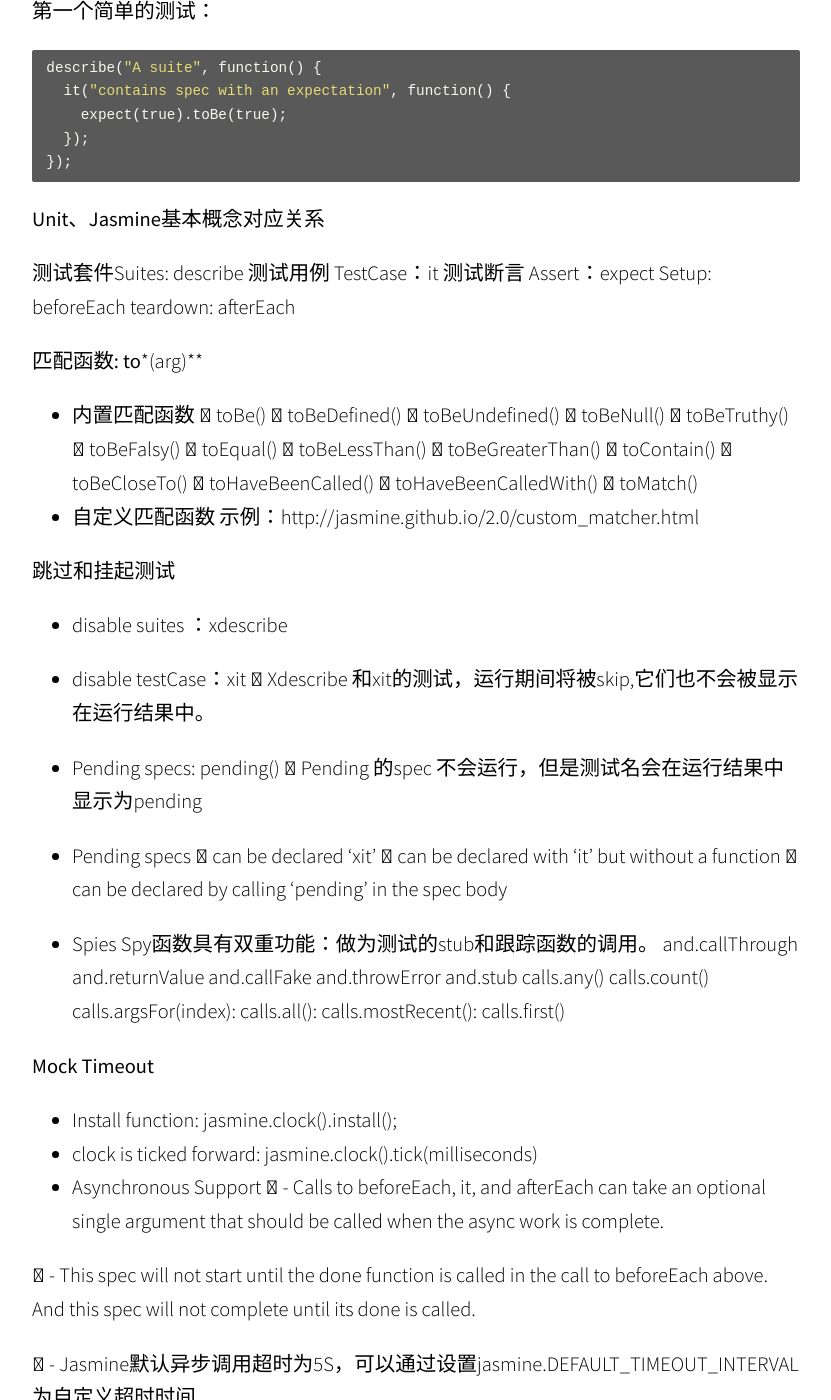
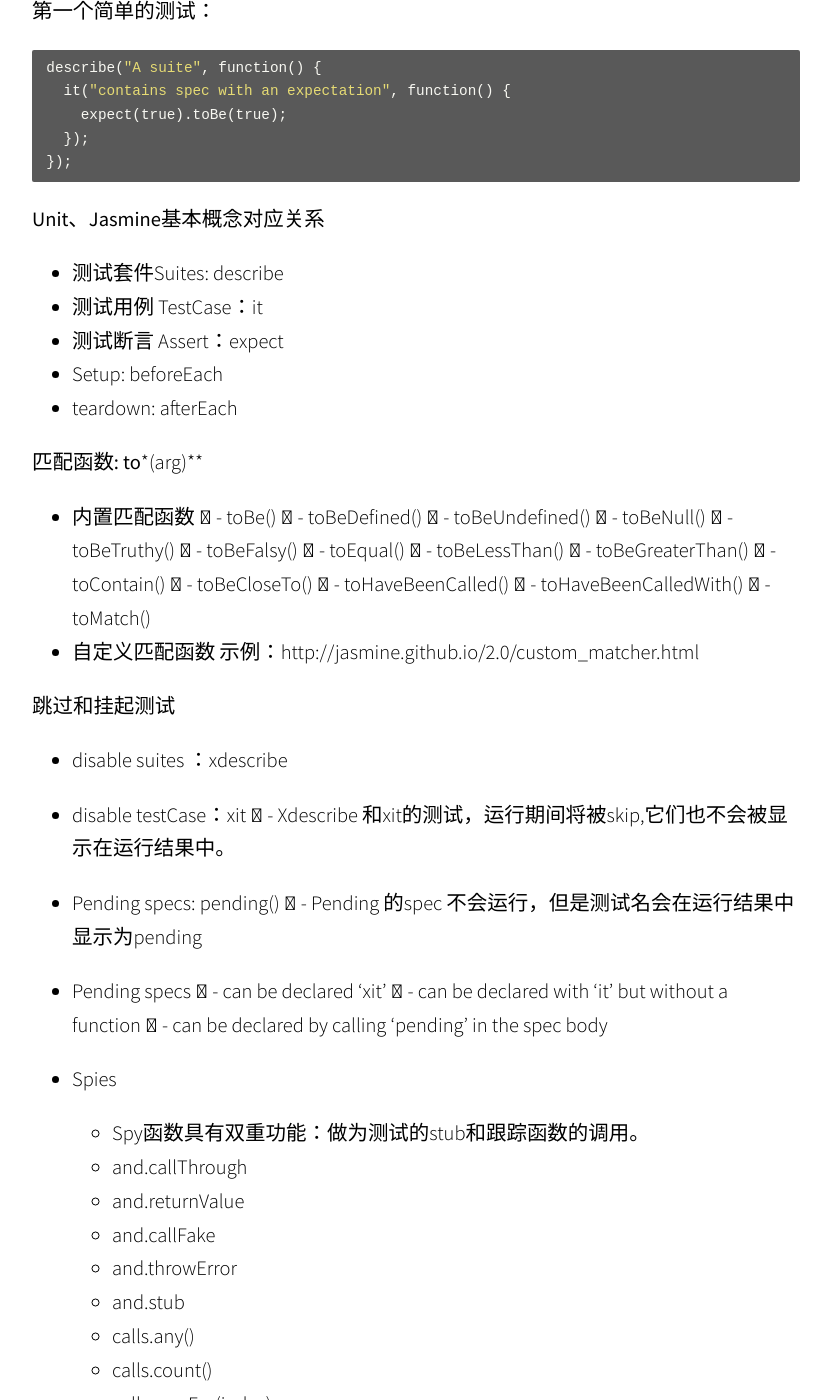
Before and after one commit to astrisk/astrisk.github.io, a Jekyll site: the page built from _posts/2017-04-20-js-jasmine.md, in a window 1280 px wide and 1400 px high, scrolled down 518 px. Shown: the whole window, without its empty margins (224-1055 px from the left). Built offline with Jekyll 4.4.1, drawn with Linux system fonts in a browser that asks for light colours; some web fonts are replaced; some of the changed text lies outside the part shown.

Commit message:
更新格式

```diff
--- a/_posts/2017-04-20-js-jasmine.md
+++ b/_posts/2017-04-20-js-jasmine.md
@@ -22,29 +22,29 @@
 
 **Unit、Jasmine基本概念对应关系**
 
-测试套件Suites: describe
-测试用例 TestCase：it
-测试断言 Assert：expect
-Setup: beforeEach
-teardown: afterEach
+- 测试套件Suites: describe
+- 测试用例 TestCase：it
+- 测试断言 Assert：expect
+- Setup: beforeEach
+- teardown: afterEach
 
 **匹配函数: to***(arg)**
 
 - 内置匹配函数
-	toBe()
-	toBeDefined()
-	toBeUndefined()
-	toBeNull()
-	toBeTruthy()
-	toBeFalsy()
-	toEqual()
-	toBeLessThan()
-	toBeGreaterThan()
-	toContain()
-	toBeCloseTo()
-	toHaveBeenCalled()
-	toHaveBeenCalledWith()
-	toMatch()
+	- toBe()
+	- toBeDefined()
+	- toBeUndefined()
+	- toBeNull()
+	- toBeTruthy()
+	- toBeFalsy()
+	- toEqual()
+	- toBeLessThan()
+	- toBeGreaterThan()
+	- toContain()
+	- toBeCloseTo()
+	- toHaveBeenCalled()
+	- toHaveBeenCalledWith()
+	- toMatch()
 - 自定义匹配函数
 	示例：http://jasmine.github.io/2.0/custom_matcher.html
 
@@ -53,29 +53,29 @@
 - disable suites ：xdescribe
 
 - disable testCase：xit
-	Xdescribe 和xit的测试，运行期间将被skip,它们也不会被显示在运行结果中。
+	- Xdescribe 和xit的测试，运行期间将被skip,它们也不会被显示在运行结果中。
 
 - Pending specs: pending()
-	Pending 的spec 不会运行，但是测试名会在运行结果中显示为pending
+	- Pending 的spec 不会运行，但是测试名会在运行结果中显示为pending
 
 - Pending specs
-	can be declared 'xit'
-	can be declared with 'it' but without a function
-	can be declared by calling 'pending' in the spec body
+	- can be declared 'xit'
+	- can be declared with 'it' but without a function
+	- can be declared by calling 'pending' in the spec body
 
 - Spies
-	Spy函数具有双重功能：做为测试的stub和跟踪函数的调用。
-	and.callThrough
-	and.returnValue
-	and.callFake
-	and.throwError
-	and.stub
-	calls.any()
-	calls.count()
-	calls.argsFor(index):
-	calls.all():
-	calls.mostRecent():
-	calls.first()
+	- Spy函数具有双重功能：做为测试的stub和跟踪函数的调用。
+	- and.callThrough
+	- and.returnValue
+	- and.callFake
+	- and.throwError
+	- and.stub
+	- calls.any()
+	- calls.count()
+	- calls.argsFor(index):
+	- calls.all():
+	- calls.mostRecent():
+	- calls.first()
 
 **Mock Timeout**
 - Install function: jasmine.clock().install();
```
